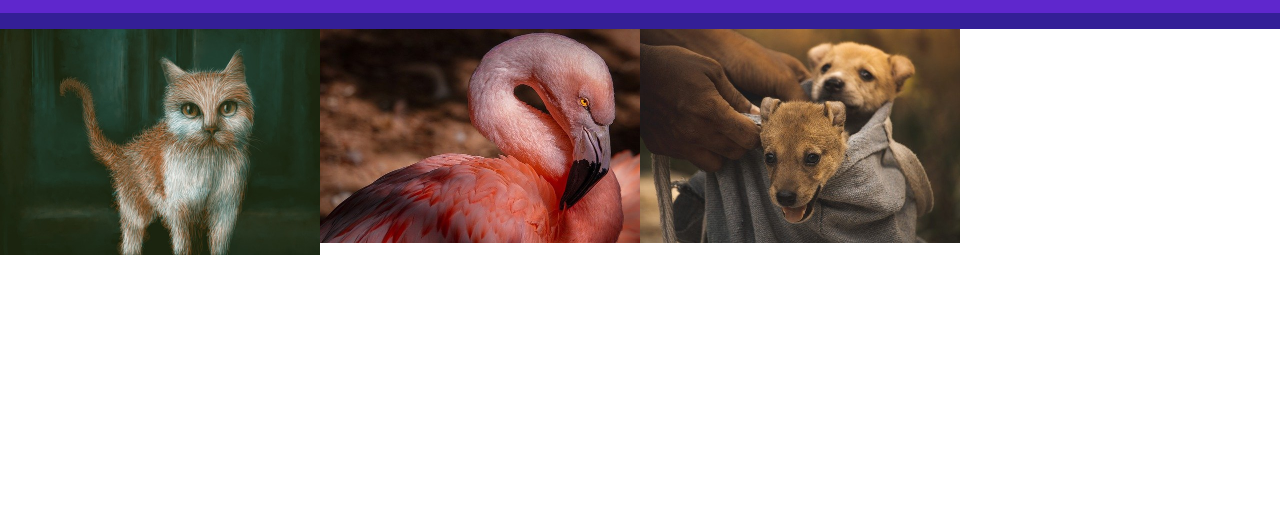
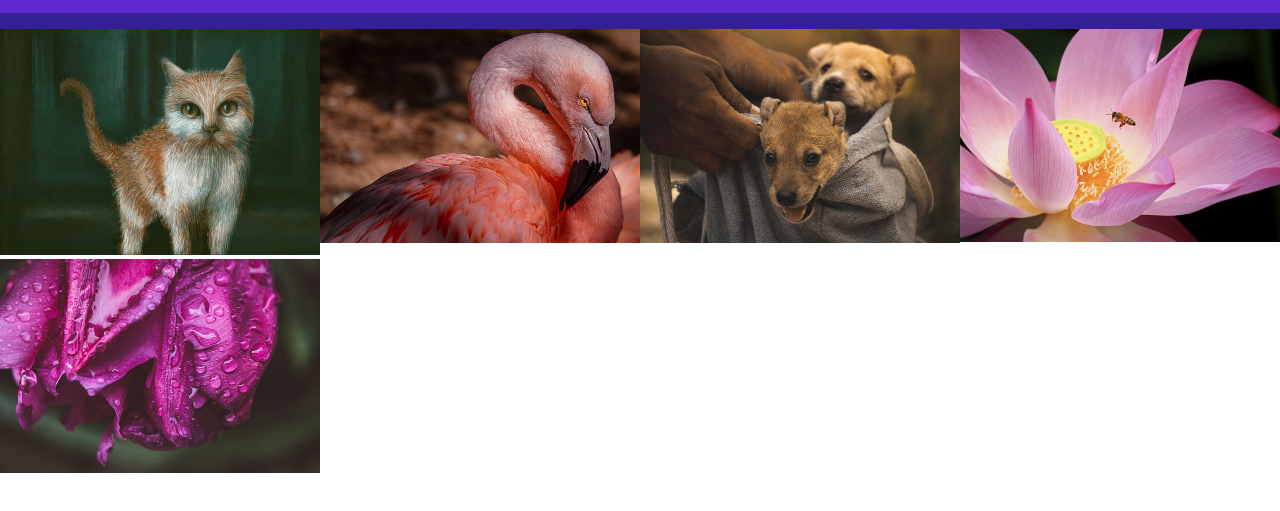
Before and after one commit to brunnohc/jquery-galeria-fotos, a plain HTML site: page index.html in a window 1280 px wide. Shown: the part 57-568 px from the top of the page. Drawn offline with nearby package versions, Linux system fonts and the light colour scheme.

Commit message:
Adicionado novos itens li

```diff
--- a/index.html
+++ b/index.html
@@ -46,6 +46,22 @@
                 </a>
             </div>
         </li>
+        <li>
+            <img src="images/foto4.jpg" alt="pintura de um cachorro">
+            <div class="overlay-imagem-link">
+                <a href="images/foto4.jpg" title="Ver imagem em tamanho real" target="_blank">
+                    Ver imagem em tamanho real
+                </a>
+            </div>
+        </li>
+        <li>
+            <img src="images/foto5.jpg" alt="pintura de um cachorro">
+            <div class="overlay-imagem-link">
+                <a href="images/foto5.jpg" title="Ver imagem em tamanho real" target="_blank">
+                    Ver imagem em tamanho real
+                </a>
+            </div>
+        </li>
     </ul>
     <script src="https://code.jquery.com/jquery-3.7.0.min.js"></script>
     <script src="main.js"></script>
--- a/main.css
+++ b/main.css
@@ -50,7 +50,7 @@ button{
 }
 
 ul {
-    display: flex;
+    display:flex;
     flex-wrap: wrap;
 }
 
```
